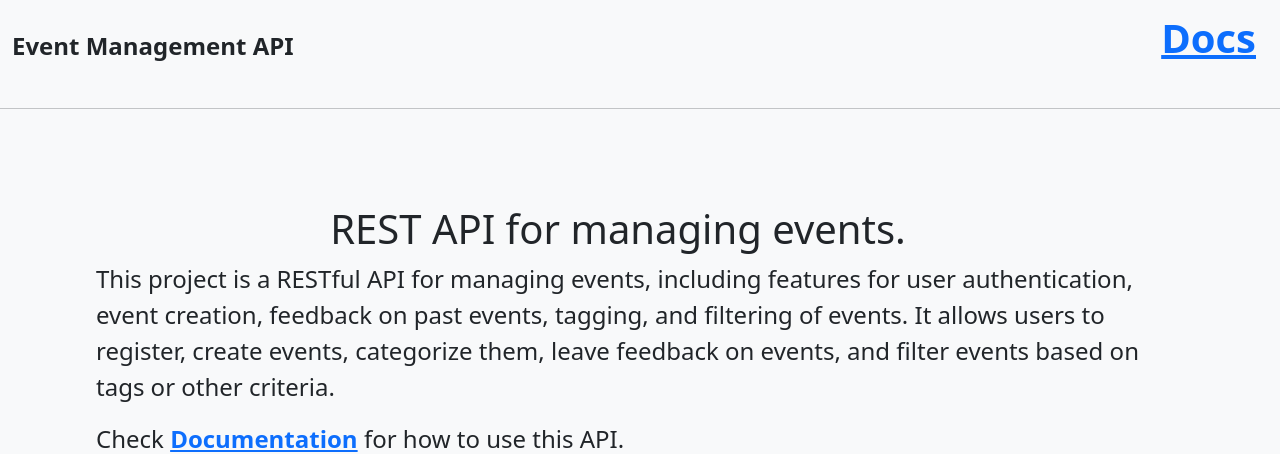
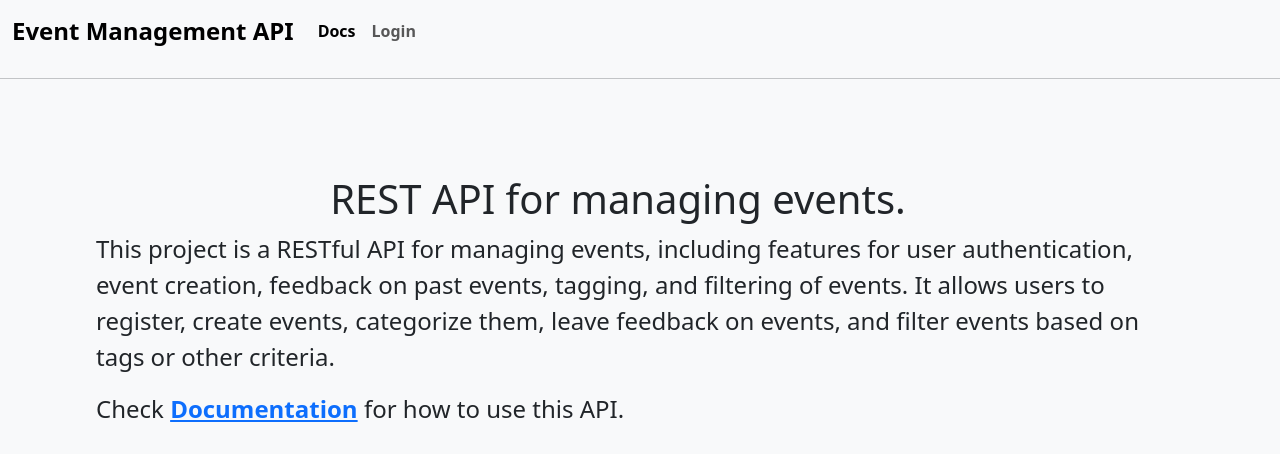
Before and after one commit to JesseEsau/ALX_BE_Capstone, a Django app: page / in a window 1280 px wide. Shown: the top 454 px of the page. Run offline with Django 5.2, Linux system fonts and the light colour scheme.

Commit message:
Update home.html

```diff
--- a/event_management_api/events/templates/events/home.html
+++ b/event_management_api/events/templates/events/home.html
@@ -1,4 +1,5 @@
 <!DOCTYPE html>
+{% load static %}
 <html lang="en">
 <head>
     <meta charset="UTF-8">
@@ -8,22 +9,40 @@
     <link href="https://cdn.jsdelivr.net/npm/bootstrap@5.3.3/dist/css/bootstrap.min.css" rel="stylesheet" integrity="sha384-QWTKZyjpPEjISv5WaRU9OFeRpok6YctnYmDr5pNlyT2bRjXh0JMhjY6hW+ALEwIH" crossorigin="anonymous">
 </head>
 <body class="bg-body-tertiary">
-    <header>
+
+  {% comment %} navbar {% endcomment %}
   <nav class="navbar navbar-expand-lg bg-body-tertiary">
     <div class="container-fluid">
-              <p class="fs-4 fw-bolder my-auto" href="#">Event Management API</p>
+      <a class="navbar-brand fw-bolder fs-4">Event Management API</a>
 
-              <div>
-                <ul class="container d-flex justify-content-end">
-                  <li class="list-unstyled hover-underline">
-                    <a class="link fs-1 fw-bolder" aria-current="page" href="/schema/docs">Docs</a>
+      <button class="navbar-toggler" type="button" data-bs-toggle="collapse" data-bs-target="#navbarSupportedContent" aria-controls="navbarSupportedContent" aria-expanded="false" aria-label="Toggle navigation">
+        <span class="navbar-toggler-icon"></span>
+      </button>
+      <div class="collapse navbar-collapse" id="navbarSupportedContent">
+        <ul class="navbar-nav me-auto mb-2 mb-lg-0">
+          <li class="nav-item">
+            <a class="nav-link active fw-bold" aria-current="page" href="/schema/docs/">Docs</a>
           </li>
 
+          {% if not user.is_authenticated %}
+            <li class="nav-item fw-bold">
+              <a class="nav-link" href="{% url 'login' %}">Login</a>
+            </li>
+          {% endif %}
+
+          {% if user.is_authenticated %}
+            <li class="nav-item fw-bold">
+              <a class="nav-link" href="{% url 'logout' %}">Logout</a>
+            </li>
+          {% endif %}
         </ul>
+
+
+
       </div>
     </div>
   </nav>
-    </header>
+
     <hr>
 
     <div class="m-3 mt-4 container m-md-5 p-md-5">
```
Lines whose indentation alone changed are shown as unchanged.
